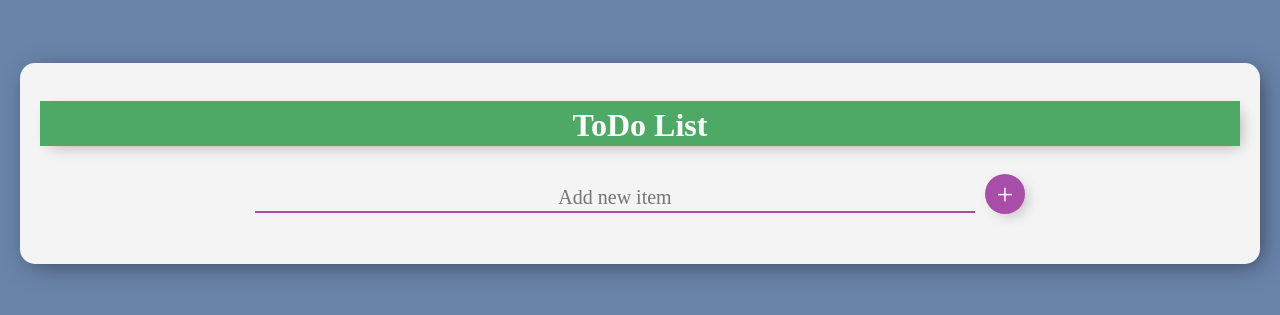
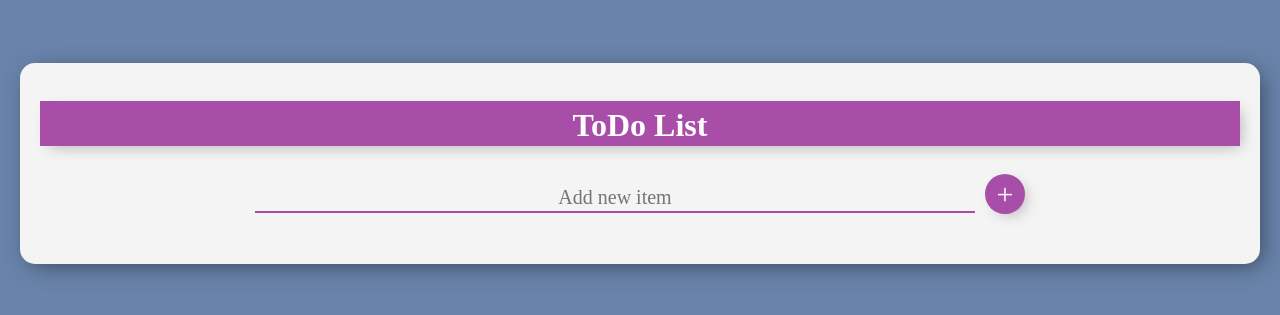
Before and after one commit to Sajjad124/todo-list-app, a React (Create React App) app: page / in a window 1280 px wide. Shown: the part 237-552 px from the top of the page. Built offline with nearby package versions, Linux system fonts and the light colour scheme.

Commit message:
Update index.css

```diff
--- a/src/index.css
+++ b/src/index.css
@@ -25,7 +25,7 @@
 h1 {
   color: white;
   background: transparent;
-  background-color: #4ea866;
+  background-color: #a84ea8;
   padding: 6px 0px 2px 0px;
   margin-bottom: 10px;
   box-shadow: 5px 5px 15px -5px rgba(0, 0, 0, 0.3);
```
